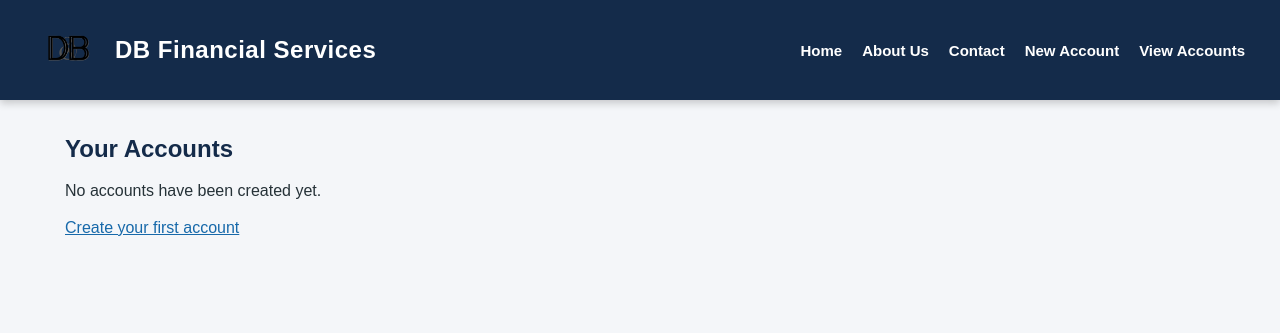
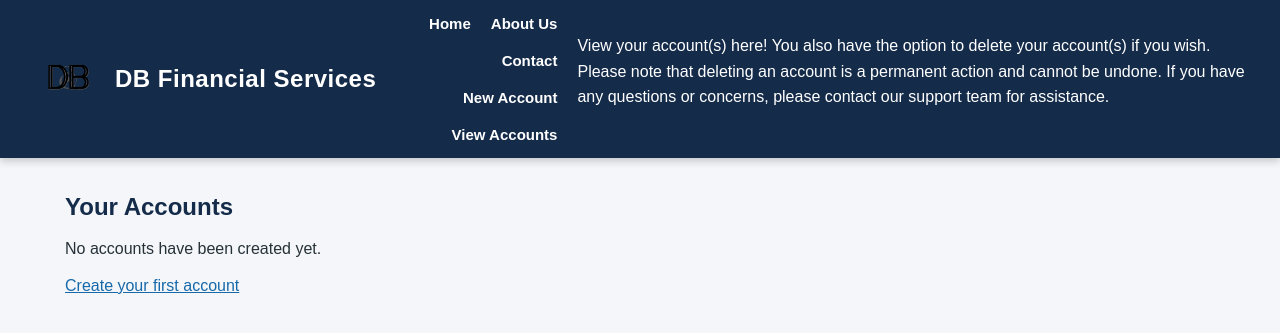
Before and after one commit to Imperfect-Key478/INFR-3120-Final-Project---Darius-and-Benjamin, a Node server app: page /viewaccount in a window 1280 px wide. Shown: the top 333 px of the page. Run offline with Node 20, Linux system fonts and the light colour scheme; some libraries are stand-ins or nearby versions.

Commit message:
Change button formatting

```diff
--- a/views/viewaccount.ejs
+++ b/views/viewaccount.ejs
@@ -1,4 +1,3 @@
-
 <!DOCTYPE html>
 <html>
 <head>
@@ -24,6 +23,13 @@
             <a href="/newaccount">New Account</a>
             <a href="/viewaccount">View Accounts</a>
         </nav>
+
+        <p>
+            View your account(s) here! You also have the option to delete your account(s) if
+            you wish. Please note that deleting an account is a permanent action and cannot be
+            undone. If you have any questions or concerns, please contact our support team for
+            assistance.
+        </p>
     </header>
 
     <main class="account-list-container">
@@ -49,15 +55,15 @@
                             <td><%= account.accountType %></td>
                             <td>$<%= Number(account.balance).toFixed(2) %></td>
                             <td><%= new Date(account.createdAt).toLocaleDateString() %></td>
-                            <td>
-                             <a href="/editaccount/<%= account._id %>">
-                              <button type="button">Edit</button>
-                              </a>
+                            <td class="account-actions">
+                                <a href="/editaccount/<%= account._id %>" class="action-link">
+                                    <button type="button" class="action-button">Edit</button>
+                                </a>
 
-                              <form action="/deleteaccount/<%= account._id %>" method="POST"
-                              onsubmit="return confirm('Are you sure you want to delete this account?');">
-                              <button type="submit">Delete</button>
-                             </form>
+                                <form action="/deleteaccount/<%= account._id %>" method="POST"
+                                      onsubmit="return confirm('Are you sure you want to delete this account?');">
+                                    <button type="submit" class="action-button">Delete</button>
+                                </form>
                             </td>
                         </tr>
                     <% }); %>
```
Also changed, not shown: public/stylesheets/style.css (+30 -0 lines).
